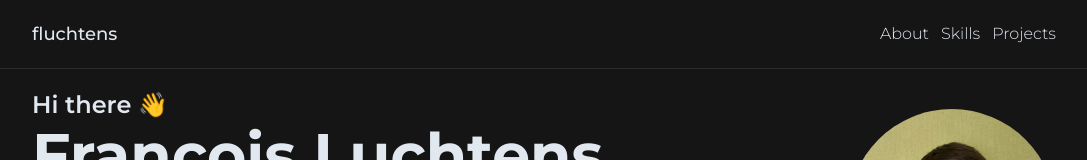
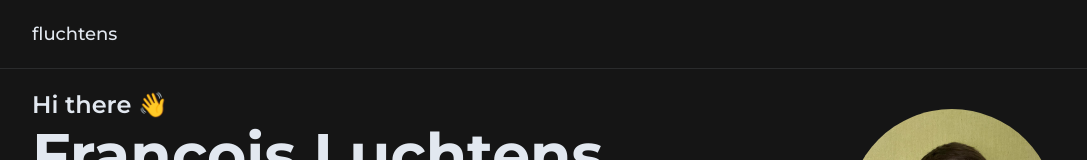
Before and after one commit to fluchtens/fluchtens, a Next.js app: page / in a window 1280 px wide. Shown: the top 160 px of the page, without its empty margins (96-1183 px from the left). Built offline with nearby package versions, Linux system fonts and the light colour scheme.

Commit message:
remove navlinks

```diff
--- a/src/components/layouts/Header.tsx
+++ b/src/components/layouts/Header.tsx
@@ -7,7 +7,7 @@ export const Header = () => (
       <Link href="/">
         <h1 className="text-lg font-medium">fluchtens</h1>
       </Link>
-      <NavLinks />
+      {/* <NavLinks /> */}
     </div>
   </header>
 );
```
